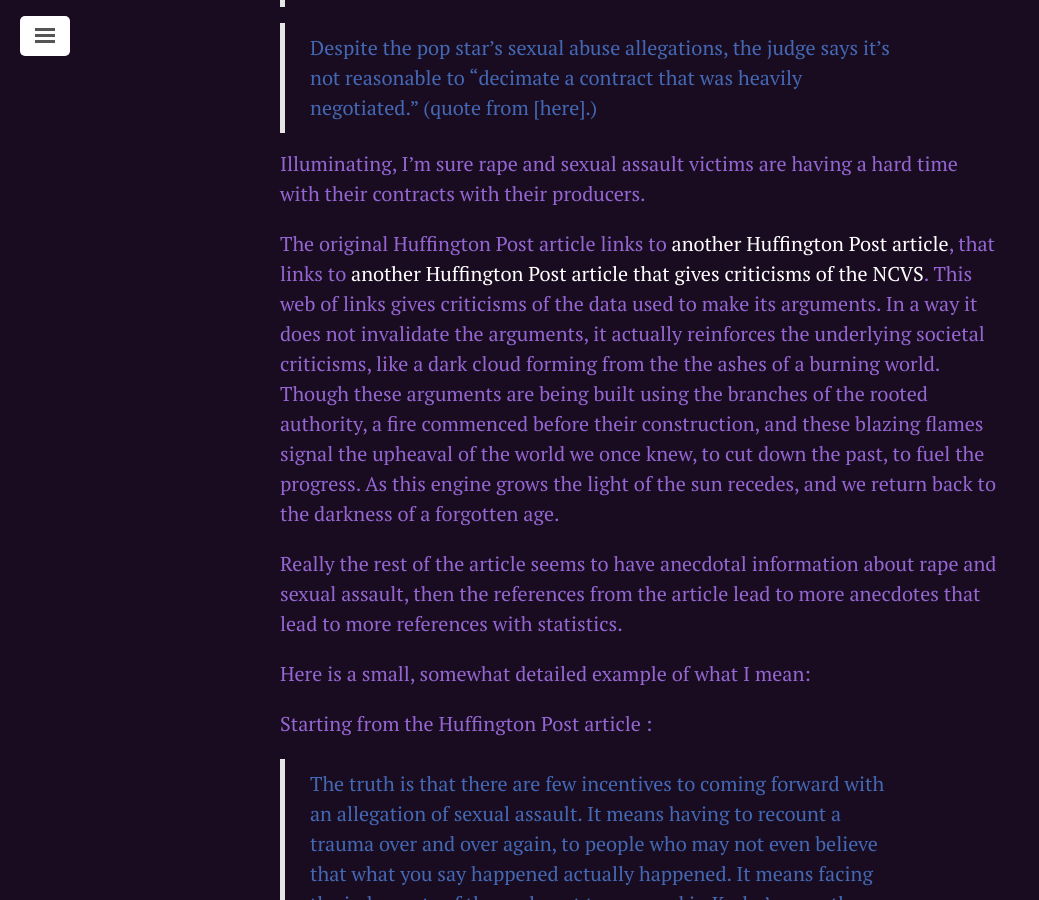
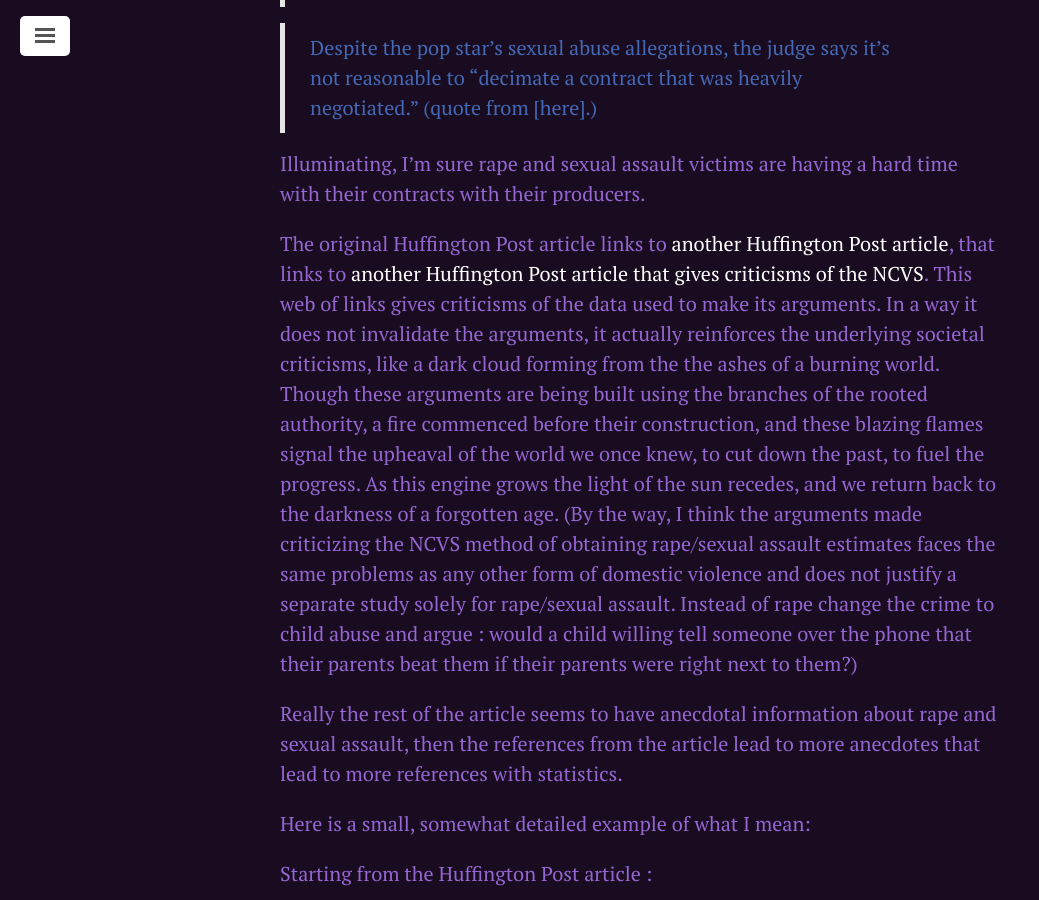
Before and after one commit to hahahahaman/hahahahaman.github.io, a Jekyll site: the page built from blog/_posts/2016-02-25-sexual-assault.md, in a window 1280 px wide and 900 px high, scrolled down 29994 px. Shown: the whole window, without its empty margins (0-1039 px from the left). Built offline with Jekyll 4.4.1, drawn with Linux system fonts in a browser that asks for light colours.

Commit message:
Add a short addition to the article.

```diff
--- a/blog/_posts/2016-02-25-sexual-assault.md
+++ b/blog/_posts/2016-02-25-sexual-assault.md
@@ -750,7 +750,12 @@ world. Though these arguments are being built using the branches of the rooted
 authority, a fire commenced before their construction, and these blazing flames
 signal the upheaval of the world we once knew, to cut down the past, to fuel the
 progress. As this engine grows the light of the sun recedes, and we return back
-to the darkness of a forgotten age.
+to the darkness of a forgotten age. (By the way, I think the arguments made
+criticizing the NCVS method of obtaining rape/sexual assault estimates faces the
+same problems as any other form of domestic violence and does not justify a
+separate study solely for rape/sexual assault. Instead of rape change the crime
+to child abuse and argue : would a child willing tell someone over the phone
+that their parents beat them if their parents were right next to them?)
 
 Really the rest of the article seems to have anecdotal information about rape
 and sexual assault, then the references from the article lead to more anecdotes
```
